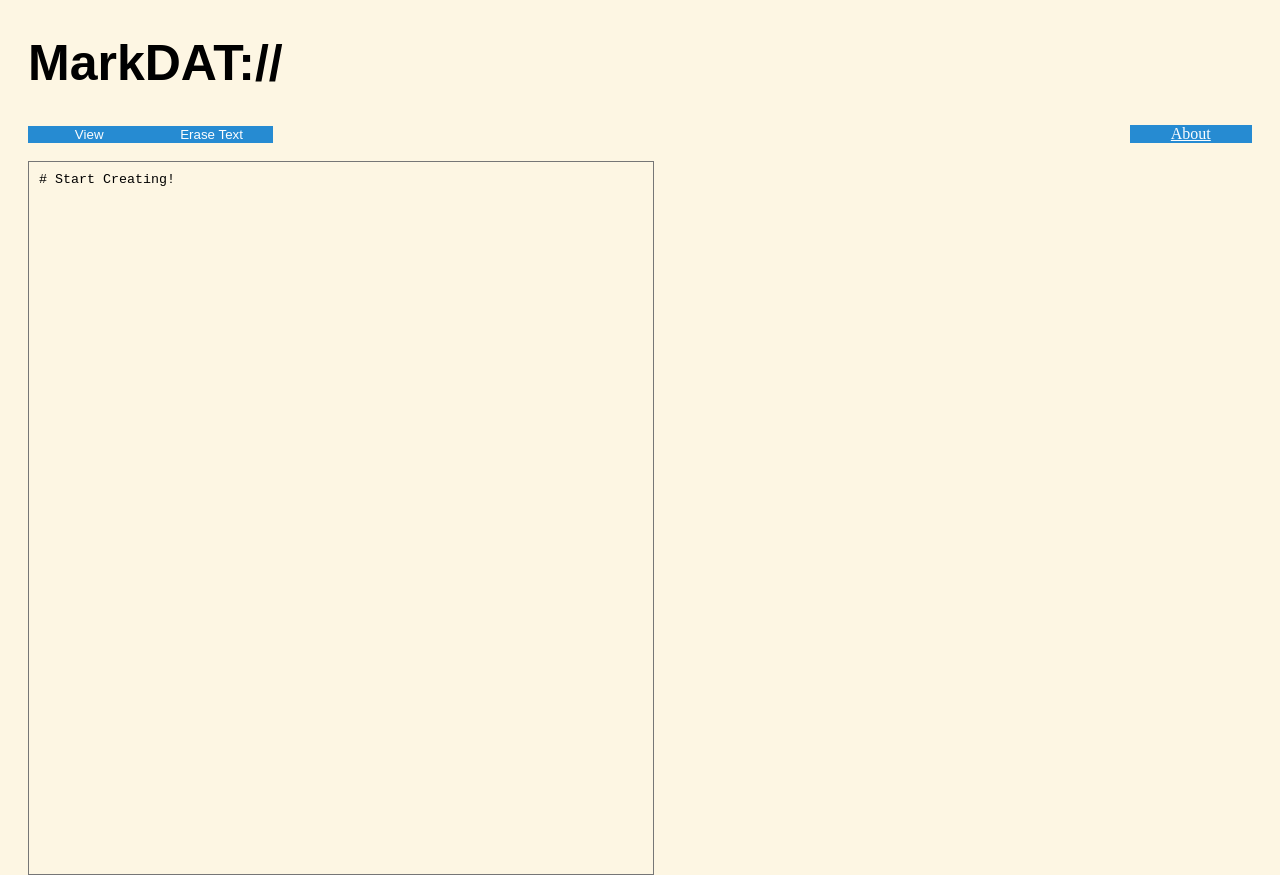
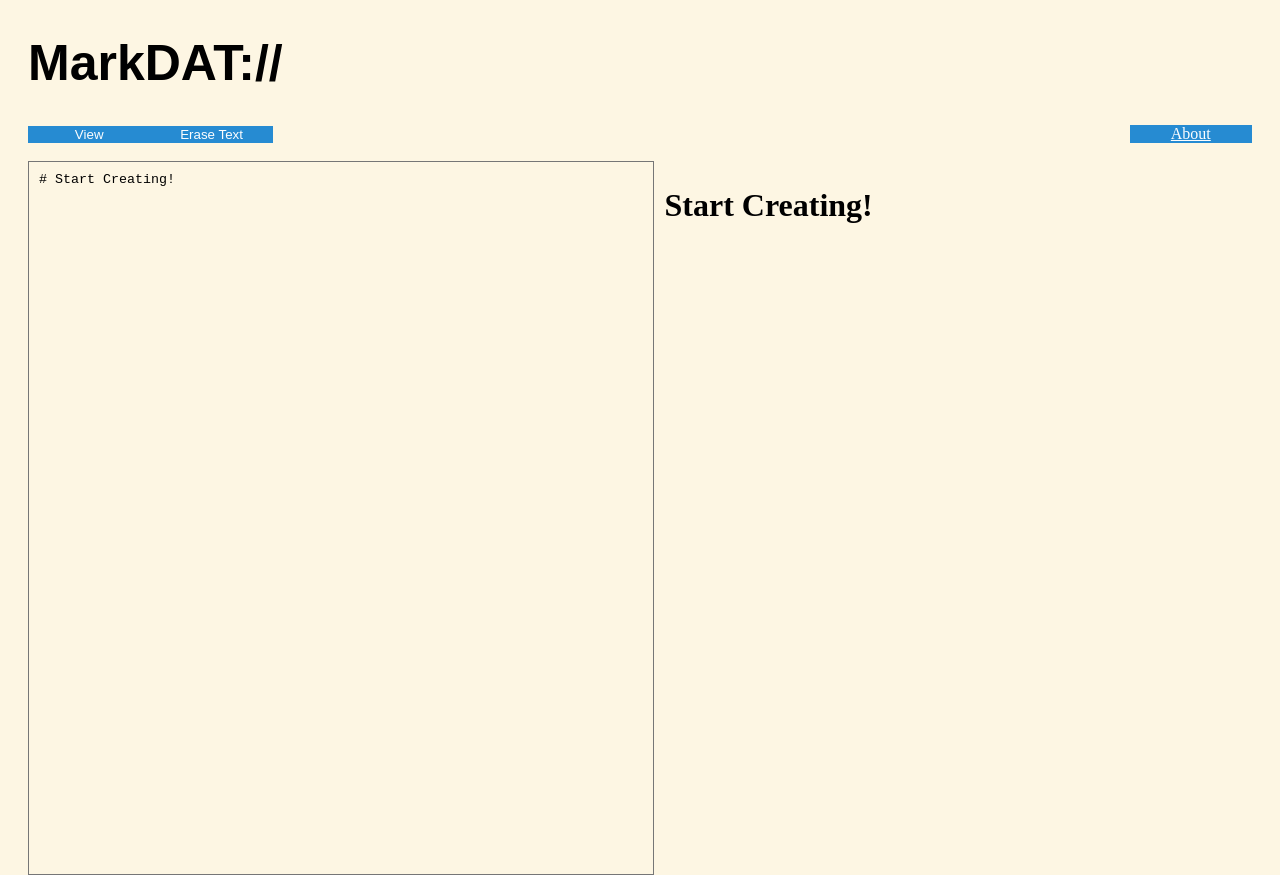
Before and after one commit to faveingpear/MarkDAT, a plain HTML site: page markdat/index.html in a window 1280 px wide. Drawn offline with Linux system fonts and the light colour scheme.

Commit message:
Update index.html

```diff
--- a/markdat/index.html
+++ b/markdat/index.html
@@ -37,7 +37,7 @@
     </div>
   </body>
 
-  <script src="mmd/mmd.min.js"></script>
+  <script src="mmd.min.js"></script>
   <script>
 
     var t=setInterval(view(),1);
```
